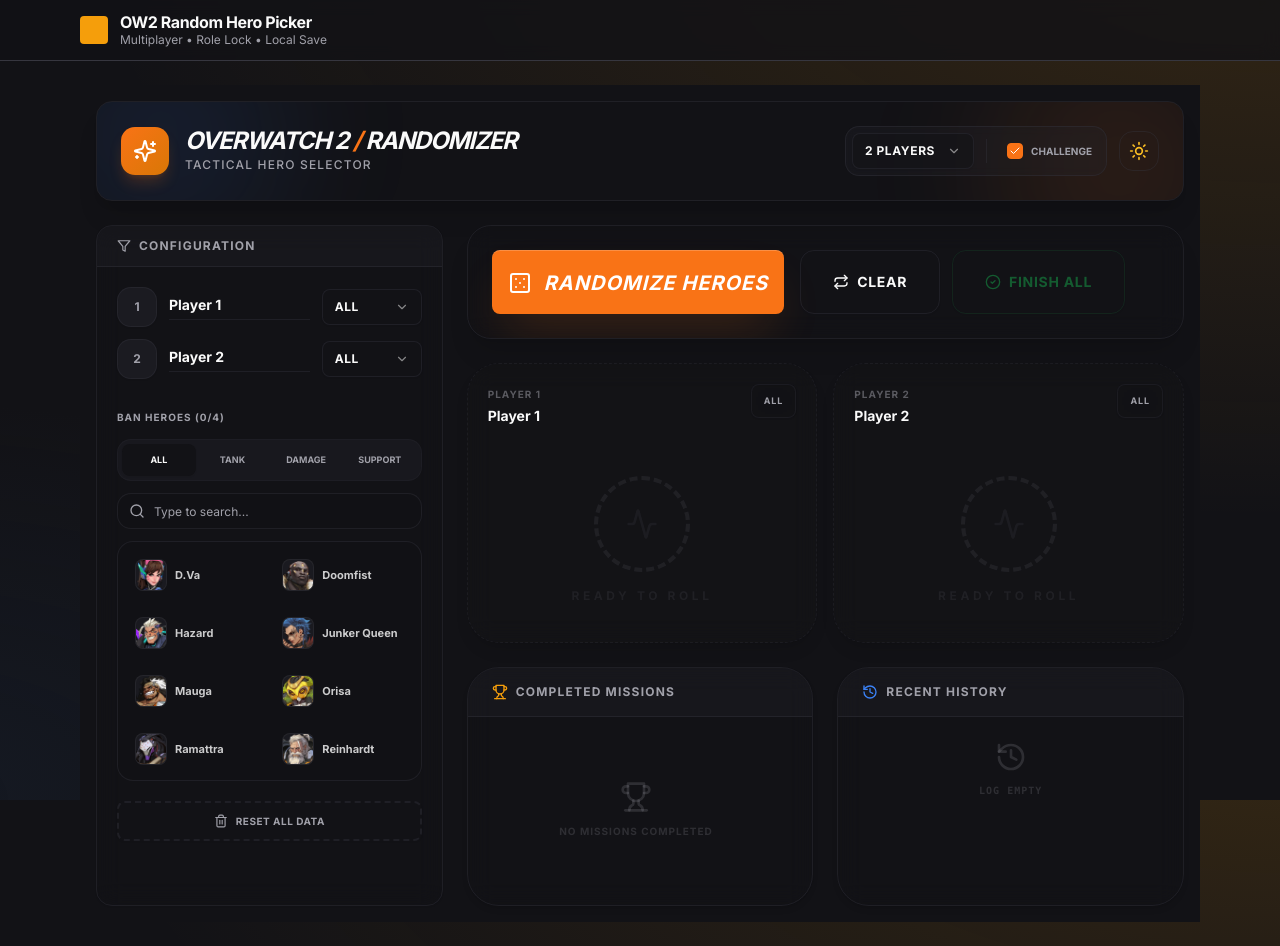
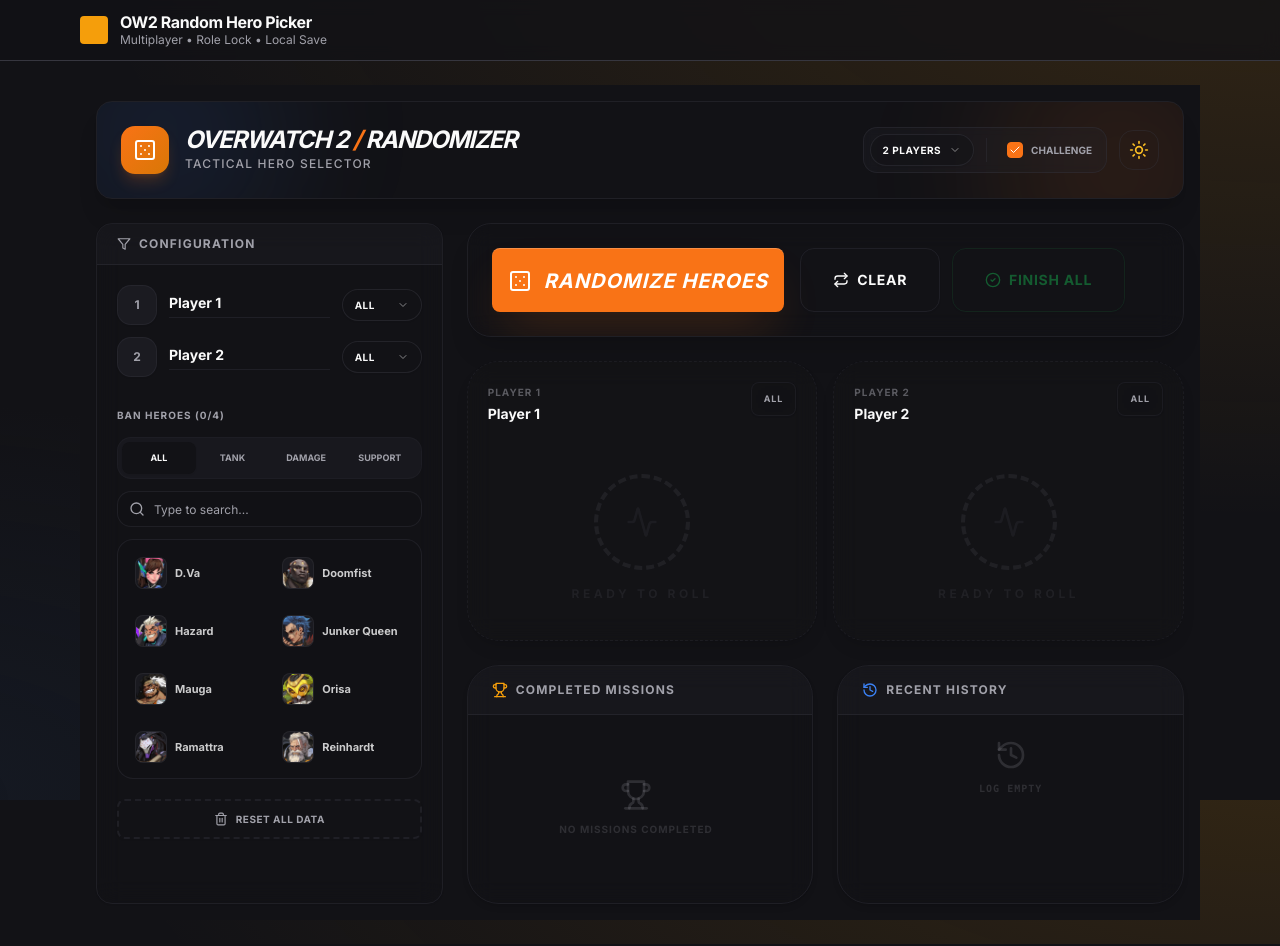
Before and after one commit to Meowthebest/OW2, a React (Vite) app: page / in a window 1280 px wide. Built offline with nearby package versions, Linux system fonts and the light colour scheme.

Commit message:
Update Overwatch2RandomHeroPickerMultiRoleLock.tsx

```diff
--- a/src/components/Overwatch2RandomHeroPickerMultiRoleLock.tsx
+++ b/src/components/Overwatch2RandomHeroPickerMultiRoleLock.tsx
@@ -3,7 +3,7 @@
 import {
   Dice5, Filter, Trash2, History, Repeat,
   CheckCircle2, Undo2, Trophy, Shield, Sword, Heart,
-  Activity, AlertCircle, Sun, Moon, Ban, Search, Check, ChevronDown, Sparkles
+  Activity, AlertCircle, Sun, Moon, Ban, Search, Check, ChevronDown
 } from "lucide-react";
 import { clsx, type ClassValue } from "clsx";
 import { twMerge } from "tailwind-merge";
@@ -25,8 +25,8 @@
 
   return (
     <motion.button
-      whileHover={{ scale: disabled ? 1 : 1.02 }}
-      whileTap={{ scale: disabled ? 1 : 0.98 }}
+      whileHover={{ scale: disabled ? 1 : 1.05 }}
+      whileTap={{ scale: disabled ? 1 : 0.95 }}
       onClick={onClick}
       disabled={disabled}
       className={cn(baseStyle, variants[variant], className)}
@@ -51,38 +51,38 @@
   return (
     <div className="relative" ref={ref}>
       <motion.button
-        whileHover={{ scale: 1.02 }}
-        whileTap={{ scale: 0.98 }}
+        whileHover={{ scale: 1.05 }}
+        whileTap={{ scale: 0.95 }}
         onClick={() => setIsOpen(!isOpen)}
-        className="flex h-9 items-center justify-between gap-3 rounded-lg border border-border/40 bg-background/50 px-3 text-xs font-bold uppercase tracking-wider shadow-sm hover:bg-accent hover:text-accent-foreground transition-all min-w-[100px]"
+        className="flex h-8 items-center justify-between gap-2 rounded-full border border-border/50 bg-background/50 px-3 text-[10px] font-bold uppercase tracking-wider shadow-sm hover:bg-accent transition-colors min-w-[80px]"
       >
         <span className="truncate">{label || value}</span>
         <motion.div animate={{ rotate: isOpen ? 180 : 0 }}>
-          <ChevronDown className="h-3.5 w-3.5 opacity-50" />
+          <ChevronDown className="h-3 w-3 opacity-50" />
         </motion.div>
       </motion.button>
 
       <AnimatePresence>
         {isOpen && (
           <motion.div
-            initial={{ opacity: 0, y: -5, scale: 0.98 }}
+            initial={{ opacity: 0, y: -10, scale: 0.95 }}
             animate={{ opacity: 1, y: 0, scale: 1 }}
-            exit={{ opacity: 0, y: -5, scale: 0.98 }}
-            transition={{ duration: 0.1 }}
-            className="absolute right-0 top-full z-50 mt-1 w-48 overflow-hidden rounded-xl border border-border/50 bg-popover/95 p-1 text-popover-foreground shadow-xl backdrop-blur-xl"
+            exit={{ opacity: 0, y: -10, scale: 0.95 }}
+            transition={{ duration: 0.15 }}
+            className="absolute right-0 top-full z-50 mt-1 w-40 overflow-hidden rounded-xl border border-border/50 bg-popover p-1 text-popover-foreground shadow-xl backdrop-blur-md"
           >
             {options.map((opt: any) => (
               <button
                 key={opt}
                 onClick={() => { onChange(opt); setIsOpen(false); }}
                 className={cn(
-                  "relative flex w-full cursor-pointer select-none items-center rounded-lg py-2.5 pl-3 pr-8 text-[10px] font-bold uppercase tracking-wider outline-none transition-colors hover:bg-accent hover:text-accent-foreground",
-                  value === opt && "bg-orange-500/10 text-orange-500"
+                  "relative flex w-full cursor-pointer select-none items-center rounded-lg py-2 pl-2 pr-8 text-[10px] font-bold uppercase tracking-wider outline-none transition-colors hover:bg-accent hover:text-accent-foreground",
+                  value === opt && "bg-accent/50 text-orange-500"
                 )}
               >
                 {opt}
                 {value === opt && (
-                  <span className="absolute right-3 flex h-3.5 w-3.5 items-center justify-center">
+                  <span className="absolute right-2 flex h-3.5 w-3.5 items-center justify-center">
                     <Check className="h-3 w-3" />
                   </span>
                 )}
@@ -103,8 +103,9 @@
 };
 
 // --- HERO ICONS MAP ---
+// These match the exact filenames you uploaded to `public/icons`
 const HERO_IMAGES: Record<string, string> = {
-  // --- TANKS ---
+  // --- TANKS (WebP) ---
   "D.Va": "icons/000000038C19.webp",
   "Doomfist": "icons/000000038C1A.webp",
   "Hazard": "icons/000000044C5E.webp",
@@ -119,7 +120,7 @@
   "Wrecking Ball": "icons/000000038C26.webp",
   "Zarya": "icons/000000038C28.webp",
 
-  // --- DAMAGE ---
+  // --- DAMAGE (PNG) ---
   "Ashe": "icons/150px-Ashe_mini_portrait.png",
   "Bastion": "icons/150px-Bastion_mini_portrait.png",
   "Cassidy": "icons/150px-Cassidy_OW2_mini_portrait.png",
@@ -141,7 +142,7 @@
   "Venture": "icons/150px-Venture_mini_portrait.png",
   "Widowmaker": "icons/150px-Widowmaker_OW2_mini_portrait.png",
 
-  // --- SUPPORT ---
+  // --- SUPPORT (PNG) ---
   "Ana": "icons/150px-Ana_OW2_mini_portrait.png",
   "Baptiste": "icons/150px-Baptiste_mini_portrait.png",
   "Brigitte": "icons/150px-Brigitte_OW2_mini_portrait.png",
@@ -257,6 +258,7 @@
         }
       });
       setCurrentLoadout(prev => ({ ...prev, ...draftPicks }));
+      // Faster animation loop (40ms) and slightly longer duration (20 ticks) for smoothness
       if (ticks >= 20) { clearInterval(timer); setIsRolling(false); finalizeMission(draftPicks); }
     }, 40);
   }, [activePlayers, playerRoles, bannedHeroes, challengeMode, noDuplicates, missionLog, completedMissions, getHeroesByRole]);
@@ -308,7 +310,7 @@
           {/* Logo / Title Area */}
           <div className="flex items-center gap-4">
             <div className="h-12 w-12 rounded-xl bg-gradient-to-br from-orange-500 to-amber-600 flex items-center justify-center shadow-lg shadow-orange-500/20">
-              <Sparkles className="h-6 w-6 text-white" />
+              <Dice5 className="h-6 w-6 text-white" />
             </div>
             <div>
               <h1 className="text-2xl font-black italic tracking-tighter uppercase text-foreground leading-none">
```
